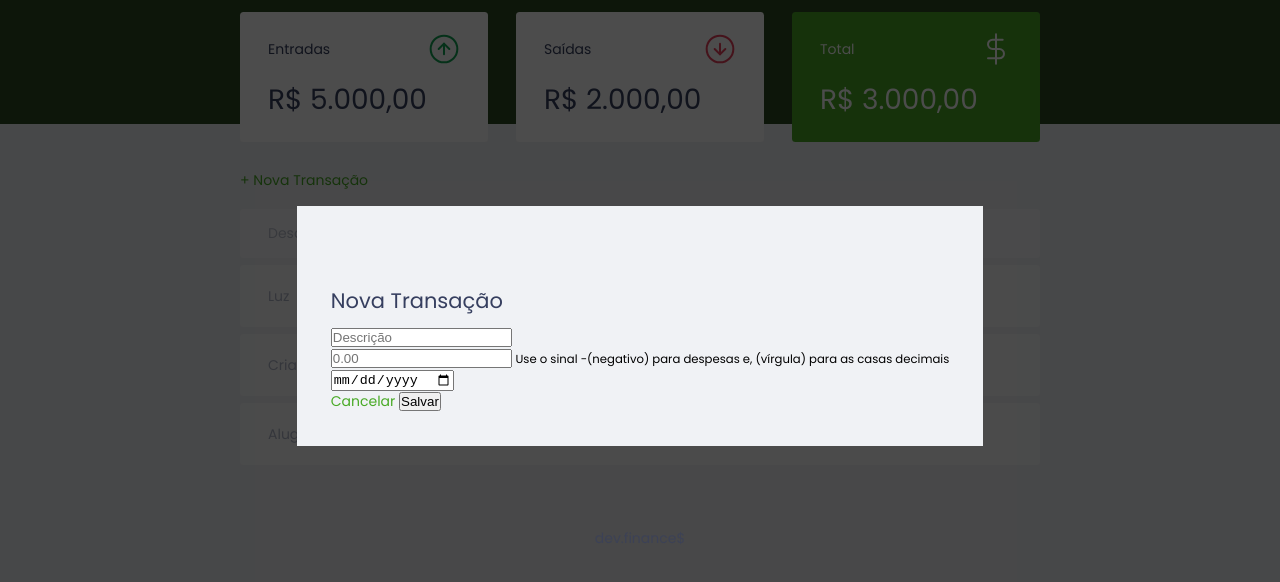
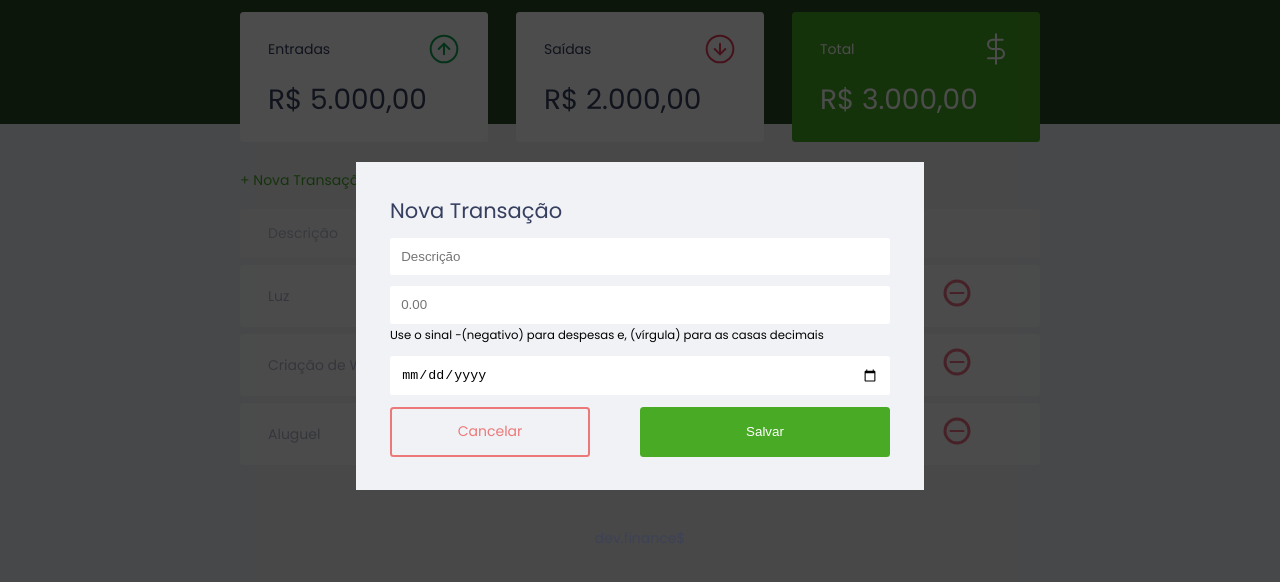
Before and after one commit to gabrielamenezes/devFinances, a plain HTML site: page index.html in a window 1280 px wide. Shown: the part 74-656 px from the top of the page. Drawn offline with Linux system fonts and the light colour scheme.

Commit message:
styling modal form

```diff
--- a/style.css
+++ b/style.css
@@ -52,6 +52,36 @@ a:hover {
     color: #3dd705;
 }
 
+button {
+    width: 50%;
+    height: 50px;
+    border: none;
+    color: var(--color-2);
+    background: var(--card-color);
+    padding: 0;
+    border-radius: 00.25rem;
+    cursor: pointer;
+}
+
+button:hover {
+    background: #3dd705;
+}
+.button.cancel {
+    width: 40%;
+    color: #e92929;
+    border: 2px solid #e92929;
+    border-radius: 0.25rem;
+    height: 50px;
+    display: flex;
+    align-items: center;
+    justify-content: center;
+    opacity: 0.6;
+
+}
+
+.button.cancel:hover {
+    opacity: 1;
+}
 .button.new {
     margin-bottom: 0.8rem;
     display: inline-block;
@@ -185,6 +215,35 @@ table tbody tr:hover {
     padding: 2.4rem;
 }
 
+
+/* form */
+#form {
+    max-width: 500px;
+}
+
+#form h2 {
+    margin-top: 0;
+}
+
+#form form input {
+    border: none;
+    border-radius: 0.2rem;
+    padding: 0.8rem;
+    width: 100%;
+}
+
+.input-group {
+    margin-top: 0.8rem;
+}
+
+.input-group.actions {
+    display: flex;
+    justify-content: space-between;
+    align-items: center;
+    width: 100%;
+}
+
+
 /* rodape */
 
 footer {
```
